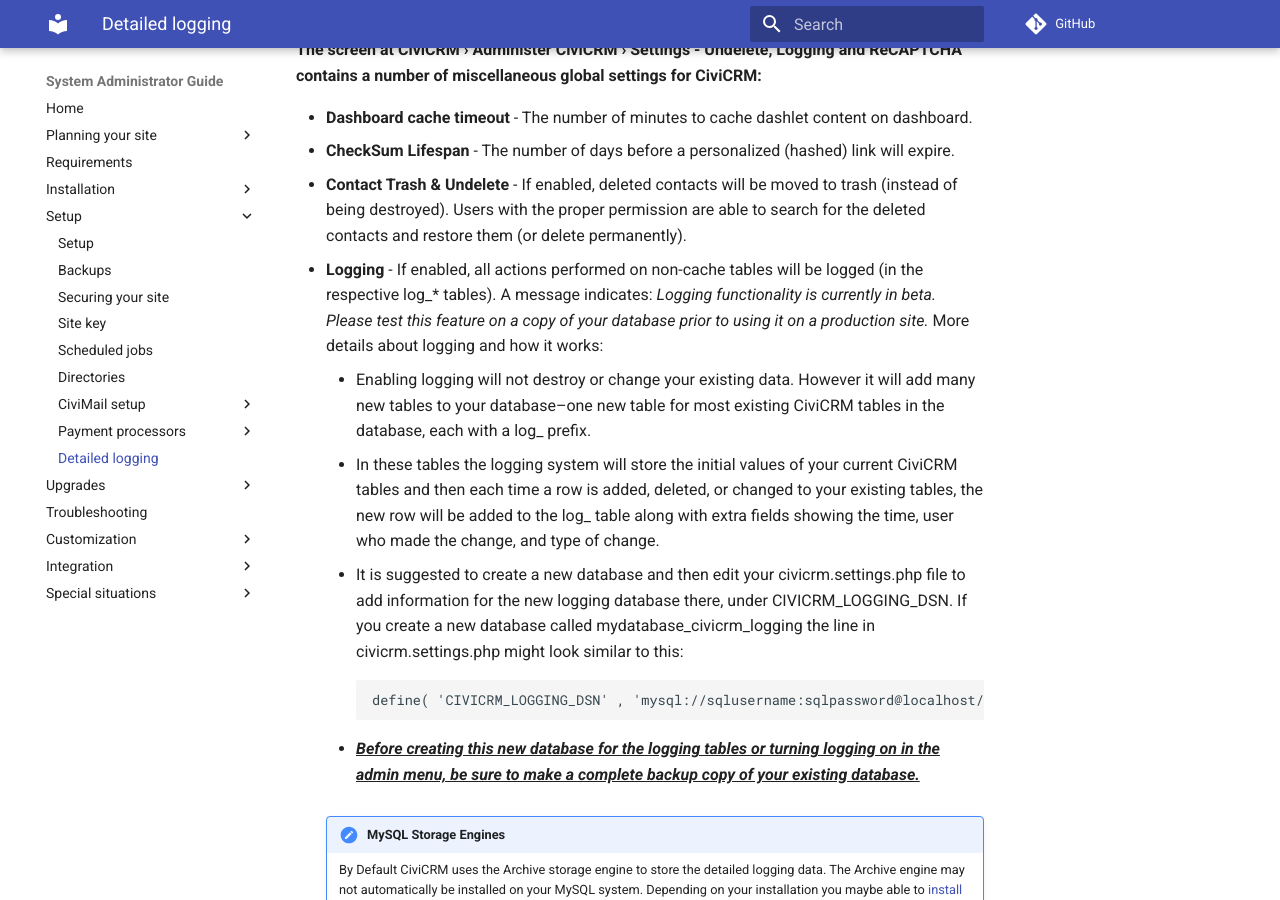
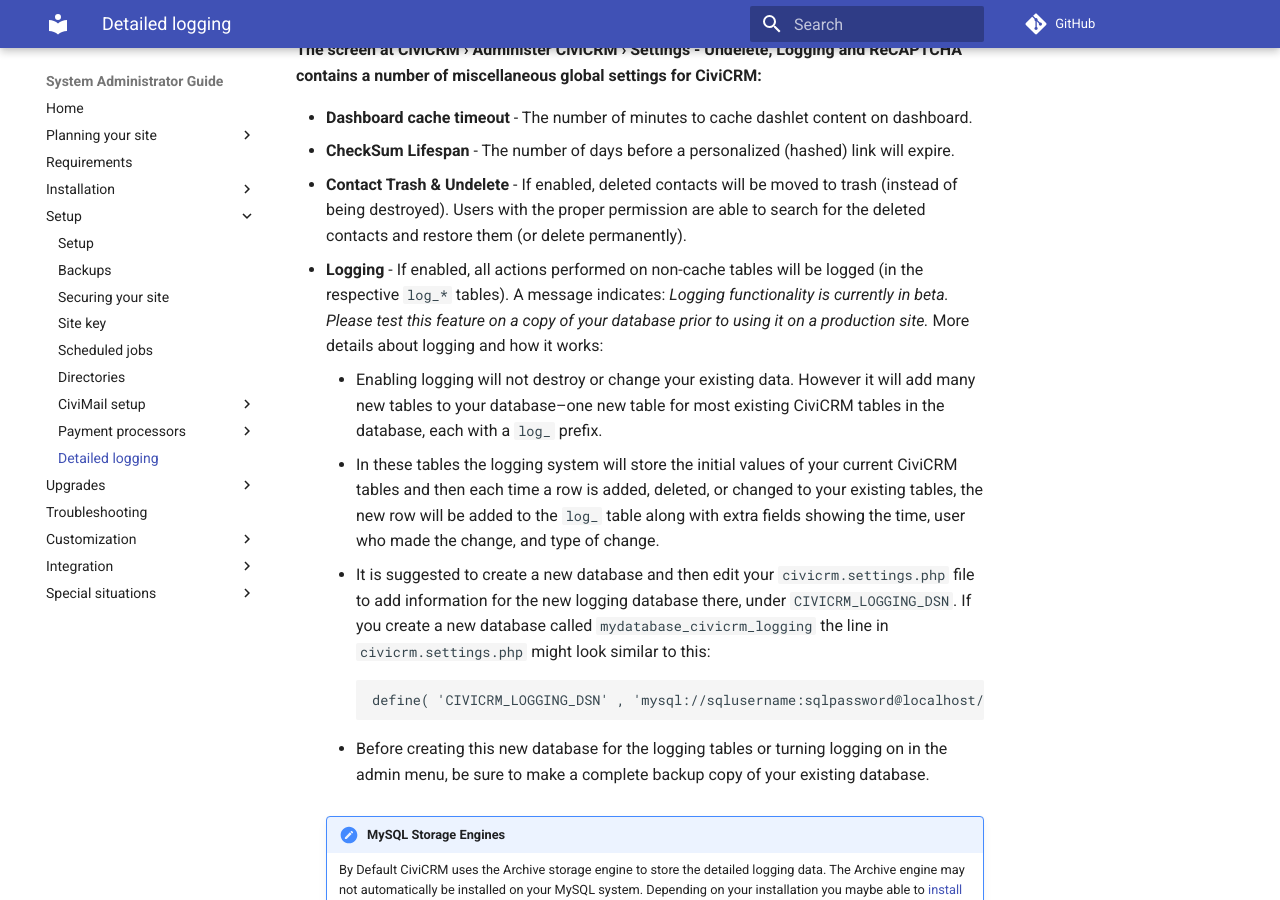
Before and after one commit to civicrm/civicrm-sysadmin-guide, an MkDocs documentation site: the page built from docs/setup/logging.md, in a window 1280 px wide and 900 px high, scrolled down 267 px. Built offline with MkDocs 1.6.1 and Material for MkDocs 9.7.7, drawn with Linux system fonts in a browser that asks for light colours; comment, search, counter and statistics services are not loaded; old or Windows-style settings are respelled for this version of MkDocs.

Commit message:
Small formatting improvements

````diff
--- a/docs/setup/logging.md
+++ b/docs/setup/logging.md
@@ -6,21 +6,24 @@
 * **Dashboard cache timeout** - The number of minutes to cache dashlet content on dashboard.
 * **CheckSum Lifespan** - The number of days before a personalized (hashed) link will expire.
 * **Contact Trash & Undelete** - If enabled, deleted contacts will be moved to trash (instead of being destroyed). Users with the proper permission are able to search for the deleted contacts and restore them (or delete permanently).
-* **Logging** - If enabled, all actions performed on non-cache tables will be logged (in the respective log_* tables). A message indicates: _Logging functionality is currently in beta. Please test this feature on a copy of your database prior to using it on a production site._ More details about logging and how it works:
-    * Enabling logging will not destroy or change your existing data. However it will add many new tables to your database–one new table for most existing CiviCRM tables in the database, each with a log_ prefix.
-    * In these tables the logging system will store the initial values of your current CiviCRM tables and then each time a row is added, deleted, or changed to your existing tables, the new row will be added to the log_ table along with extra fields showing the time, user who made the change, and type of change.
-    * It is suggested to create a new database and then edit your civicrm.settings.php file to add information for the new logging database there, under CIVICRM_LOGGING_DSN. If you create a new database called mydatabase_civicrm_logging the line in civicrm.settings.php might look similar to this:
+* **Logging** - If enabled, all actions performed on non-cache tables will be logged (in the respective `log_*` tables). A message indicates: _Logging functionality is currently in beta. Please test this feature on a copy of your database prior to using it on a production site._ More details about logging and how it works:
+    * Enabling logging will not destroy or change your existing data. However it will add many new tables to your database–one new table for most existing CiviCRM tables in the database, each with a `log_` prefix.
+    * In these tables the logging system will store the initial values of your current CiviCRM tables and then each time a row is added, deleted, or changed to your existing tables, the new row will be added to the `log_` table along with extra fields showing the time, user who made the change, and type of change.
+    * It is suggested to create a new database and then edit your `civicrm.settings.php` file to add information for the new logging database there, under `CIVICRM_LOGGING_DSN`. If you create a new database called `mydatabase_civicrm_logging` the line in `civicrm.settings.php` might look similar to this:
+
         ```php
         define( 'CIVICRM_LOGGING_DSN' , 'mysql://sqlusername:sqlpassword@localhost/mydatabase_civicrm_logging?new_link=true' );
 
         ```
 
-    * _<u><b>Before creating this new database for the logging tables or turning logging on in the admin menu, be sure to make a complete backup copy of your existing database.</b></u>_
+    * Before creating this new database for the logging tables or turning logging on in the admin menu, be sure to make a complete backup copy of your existing database.
+
     !!! note "MySQL Storage Engines"
         By Default CiviCRM uses the Archive storage engine to store the detailed logging data. The Archive engine may not automatically be installed on your MySQL system. Depending on your installation you maybe able to [install the Archive Engine](https://stackoverflow.com/questions/26996618/install-mariadb-archive-engine). However if you cannot install the Archive engine, the best solution would be to look to install the [nz.co.fuzion.innodbtriggers](https://github.com/eileenmcnaughton/nz.co.fuzion.innodbtriggers) Extension.
 
     !!! warning "MySQL database permissions"
          When you enable logging, your civicrm database user must have authority to create triggers. If your database user does not have proper authority you will see a generic DB error message when enabling logging. You may need to create a new DB user with the necessary authority and use that DB account when running civicrm.
+
     * A rundown of how the logging system works is in this article: [http://civicrm.org/blogs/shot/new-civicrm-33-feature-logging](http://civicrm.org/blogs/shot/new-civicrm-33-feature-logging)
     * The reporting system is still definitely in beta in CiviCRM 4.2. In 4.2, the example contact report templates, mentioned in the article above, are not automatically created. However, two contribution logging reports are available–looking under Reports/Reports Listing.
     * You can create the two contact logging reports, mentioned in the article above, in Administer/CiviReport/Manage Templates with these values for the Logging Summary Report:
````
